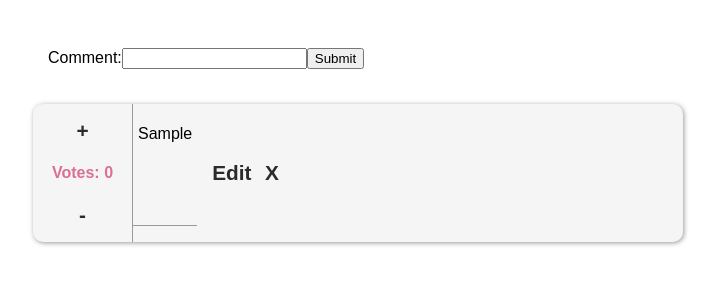
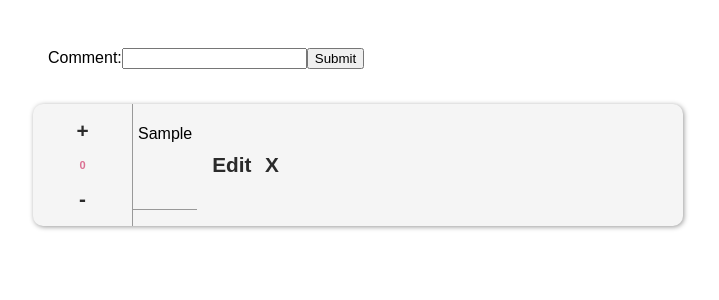
Before and after one commit to luksari/comment-app, a React (Create React App) app: page / in a window 1280 px wide. Both pictures are taken after typing "Sample" into the empty fields and a click on the input "Submit". Shown: the top 300 px of the page, without its empty margins (0-719 px from the left). Built offline with nearby package versions, Linux system fonts and the light colour scheme.

Commit message:
Added changes to increasing value of votes

```diff
--- a/src/components/Comment.jsx
+++ b/src/components/Comment.jsx
@@ -31,6 +31,10 @@ const CommentContainer = styled.div`
 const VotesLabel = styled.p`
     width: 100%;
     font-weight: bold;
+    font-size: ${({ votes }) => {
+        const max = 2;
+        return Math.log(votes + max) < max ? Math.log(votes + max) : max;
+    }}em;
     color: palevioletred;
     text-align: center;
 `
@@ -72,6 +76,7 @@ const Button = styled.button`
     }
 `
 const FunctionalitiesContainer = styled.div`
+    position: relative;
     height: 100%;
     min-width: 100px;
     display: flex;
@@ -125,7 +130,7 @@ class CommentRaw extends Component {
             <CommentContainer>
                 <FunctionalitiesContainer>
                     <Button onClick={this.handleClick} data-action={THUMB_UP}>+</Button>
-                    <VotesLabel>Votes: {votes}</VotesLabel>
+                    <VotesLabel votes={votes}>{votes}</VotesLabel>
                     <Button onClick={this.handleClick} data-action={THUMB_DOWN}>-</Button>
                 </FunctionalitiesContainer >
                 {this.state.isEditted ? <CommentForm /> : (<TextLabel>{content}</TextLabel>)}
```
